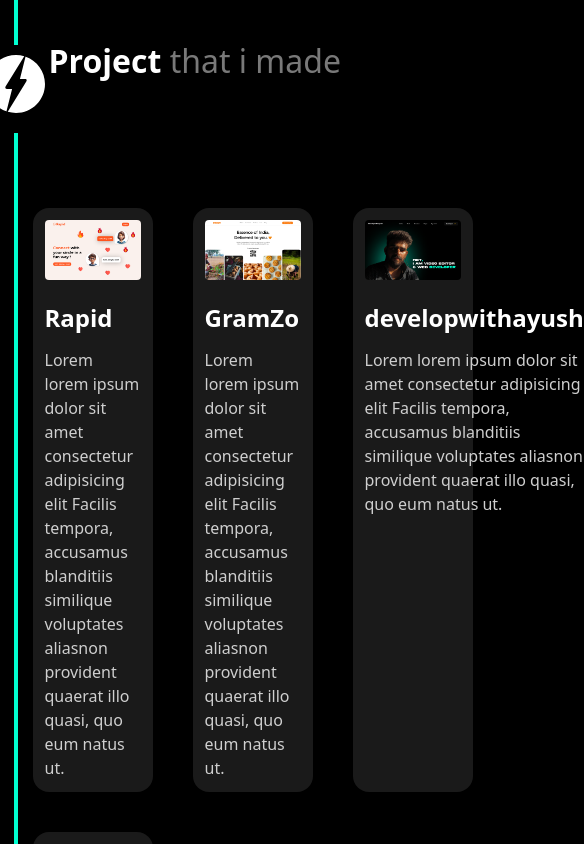
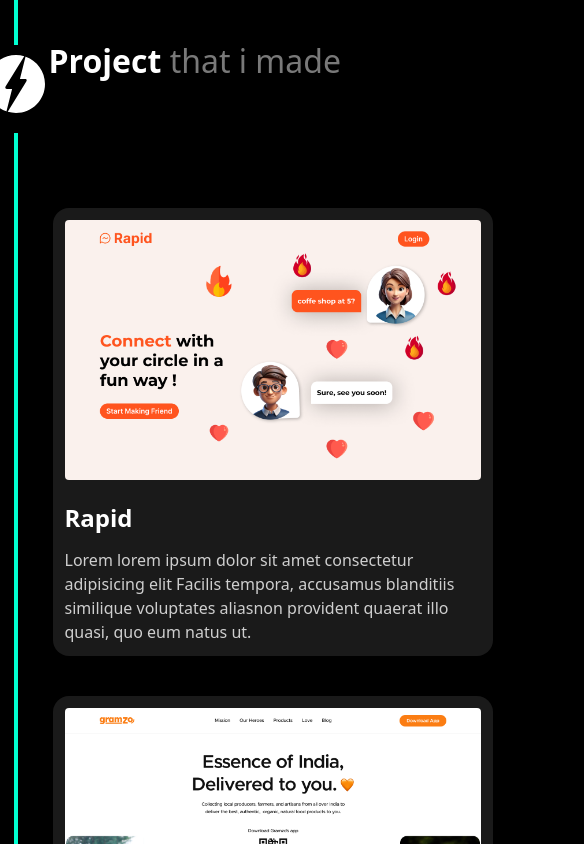
Before and after one commit to DevelopWithAyush/portfolio, a React (Vite) app: page / in a window 390 px wide. Shown: the part 1580-2424 px from the top of the page, 584 px wide, since content can reach past the window. Built offline with nearby package versions, Linux system fonts and the light colour scheme.

Commit message:
minor change

```diff
--- a/src/components/Project.jsx
+++ b/src/components/Project.jsx
@@ -57,14 +57,14 @@ const Project = () => {
         <div className="col-span-1 h-full  flex items-center flex-col ">
           <DownLine />
         </div>
-        <div className="col-span-11  pt-[75px]    grid grid-cols-12 gap-10">
+        <div className="col-span-11  pt-[75px] px-5    grid grid-cols-12 gap-10">
           {projects.map(({ name, img, url, description }, index) => {
             return (
               <a
                 target="blank"
                 key={index}
                 href={url}
-                className="col-span-4 flex flex-col items-start justify-start gap-5 bg-white bg-opacity-10 rounded-2xl px-3 py-3 "
+                className=" col-span-12 md:col-span-6  xl:col-span-4 flex flex-col items-start justify-start gap-5 bg-white bg-opacity-10 rounded-2xl px-3 py-3 "
               >
                 <img className="w-full rounded-[4px]" src={img} alt={url} />
                 <div className=" flex flex-col items-start justify-start gap-3 ">
--- a/src/components/Services.jsx
+++ b/src/components/Services.jsx
@@ -16,21 +16,21 @@ const Services = () => {
         </span>
       </p>
       <div className="grid-cols-12 grid items-center  gap-10">
-        <div className=" col-span-4 py-6 px-6 flex flex-col items-start justify-center gap-10    bg-white bg-opacity-5 rounded-xl border-[1px] border-opacity-10 border-solid border-[#01FFD1] ">
+        <div className="col-span-12 md:col-span-6    xl:col-span-4 py-6 px-6 flex flex-col items-start justify-center gap-10    bg-white bg-opacity-5 rounded-xl border-[1px] border-opacity-10 border-solid border-[#01FFD1] ">
           <h3 className="text-[32px] font-semibold">Web Development</h3>
           <p className="text-[20px] ">
             Crafting bespoke websites tailored to your brand's identity,
             ensuring seamless functionality and user experience..
           </p>
         </div>
-        <div className=" col-span-4 py-6 px-6 flex flex-col items-start justify-center gap-10    bg-white bg-opacity-5 rounded-xl border-[1px] border-opacity-10 border-solid border-[#01FFD1] ">
+        <div className="col-span-12 md:col-span-6    xl:col-span-4 py-6 px-6 flex flex-col items-start justify-center gap-10    bg-white bg-opacity-5 rounded-xl border-[1px] border-opacity-10 border-solid border-[#01FFD1] ">
           <h3 className="text-[32px] font-semibold">Video Editing</h3>
           <p className="text-[20px] ">
             Transforming raw footage into captivating visual stories that engage
             and inspire your audience.
           </p>
         </div>
-        <div className=" col-span-4 py-6 px-6 flex flex-col items-start justify-center gap-10    bg-white bg-opacity-5 rounded-xl border-[1px] border-opacity-10 border-solid border-[#01FFD1] ">
+        <div className="col-span-12 md:col-span-6    xl:col-span-4 py-6 px-6 flex flex-col items-start justify-center gap-10    bg-white bg-opacity-5 rounded-xl border-[1px] border-opacity-10 border-solid border-[#01FFD1] ">
           <h3 className="text-[32px] font-semibold">UI/UX </h3>
           <p className="text-[20px] ">
             Crafting bespoke websites tailored to your brand's identity,
--- a/src/components/Steps.jsx
+++ b/src/components/Steps.jsx
@@ -37,7 +37,7 @@ const Steps = () => {
         <div className="col-span-1 h-full  flex items-center flex-col ">
           <DownLine />
         </div>
-        <div className="col-span-11  pt-[150px]  pb-[300px] flex flex-col items-center justify-center px-10">
+        <div className="col-span-11  pt-[150px]  pb-[300px] flex flex-col items-center justify-center px-3 lg:px-10">
           <div className=" flex flex-col items-center justify-center py-6 px-6 bg-white bg-opacity-5 max-w-[700px] rounded-xl gap-5 border-[1px] border-solid border-[#01FFD1] border-opacity-10">
             {points.map((point, index) => {
                 return <Points key={index} point={point} index={index} />;
--- a/src/index.css
+++ b/src/index.css
@@ -16,6 +16,8 @@ body {
     background-color: black;
     color: white;
     scroll-behavior: smooth;
+    width: 100vw;
+    overflow-x: hidden;
 }
 
 
```
